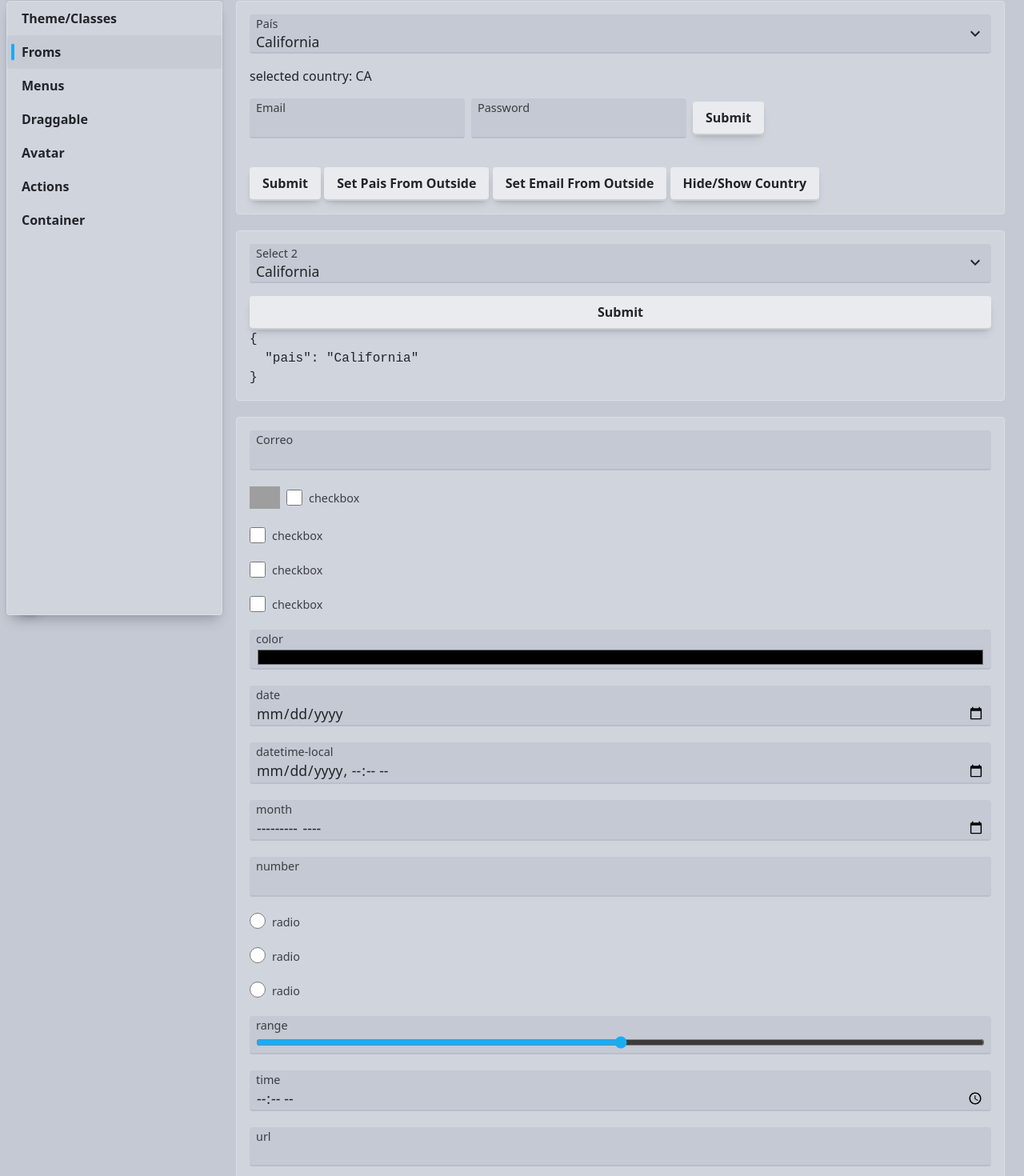
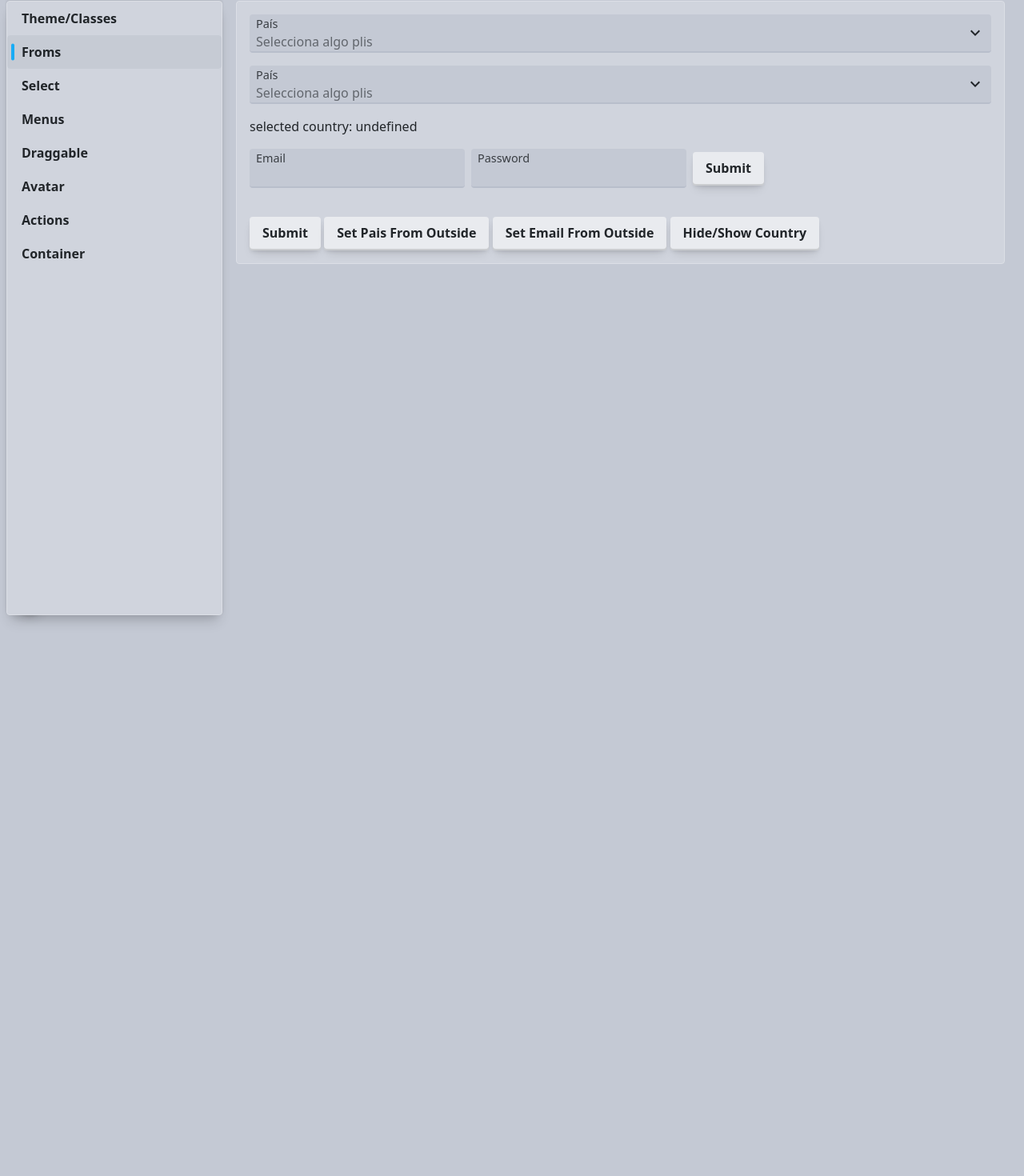
Before and after one commit to LuisManuelNR/chasi-ui, a SvelteKit app: page /forms in a window 1280 px wide. Shown: the part 15-1485 px from the top of the page at 80% size. After the commit the page ends 800 px from the top, so only its background shows below. Built offline with nearby package versions, Linux system fonts and the light colour scheme; grey boxes are pictures that could not be loaded.

Commit message:
change logic on select, rules and label

```diff
--- a/src/lib/CForms/CLabel.svelte
+++ b/src/lib/CForms/CLabel.svelte
@@ -1,68 +1,57 @@
 <script lang="ts">
-	import type { Action } from 'svelte/action'
-	import type { Rule } from './rules.js'
-	import { getContext } from 'svelte'
+	import type { Rule } from '$lib'
+	import { getContext, onMount } from 'svelte'
 
 	export let label = ''
 	export let loading = false
+	export let rules: Array<Rule<any>> | undefined = undefined
 
 	let hint = ''
 	let shake = false
+	let value = ''
 
-	const formValidator = getContext<Set<() => string | undefined> | undefined>('validators')
+	const formValidator = getContext<Set<() => void> | undefined>('validators')
 
-	const rules: Action<HTMLInputElement | HTMLTextAreaElement, Rule[]> = (input, fns) => {
-		const vfunc = validator(fns, input)
-		if (formValidator) {
-			formValidator.add(vfunc)
+	function handleInputEvent(e: any) {
+		if (!rules?.length) return
+		if (e instanceof CustomEvent) value = e.detail
+		else if (e.target instanceof HTMLInputElement) {
+			if (e.target.type === 'checkbox' || e.target.type === 'radio') value = e.target.checked
+			else value = e.target.value
 		}
-		const validationProcess = validate(fns, input)
-		//@ts-ignore
-		const { get, set } = Object.getOwnPropertyDescriptor(HTMLInputElement.prototype, 'value')
-		Object.defineProperty(input, 'value', {
-			get() {
-				return get.call(this)
-			},
-			set(newVal) {
-				set.call(this, newVal)
-				input.dispatchEvent(new Event('input', { bubbles: true }))
-			}
-		})
-		input.addEventListener('input', validationProcess)
-		return {
-			destroy() {
-				if (formValidator) {
-					formValidator.delete(vfunc)
-				}
-				input.removeEventListener('input', validationProcess)
-			}
-		}
+		validate(value)
 	}
 
-	function validator(rules: Rule[], input: HTMLInputElement | HTMLTextAreaElement) {
-		return () => {
-			if (input) {
-				validate(rules, input)()
-				if (hint) shake = true
+	export function validate(v: any) {
+		if (!rules?.length) return true
+		let ilegal: string | true
+		hint = ''
+		for (let i = 0; i < rules.length; i++) {
+			if (typeof rules[i] !== 'function') return true
+			ilegal = rules[i](v)
+			if (ilegal !== true) {
+				hint = ilegal
 				return hint
 			}
 		}
 	}
 
-	function validate(r: Rule[], input: HTMLInputElement | HTMLTextAreaElement) {
-		return () => {
-			let ilegal: string | true = ''
-			if (r.length) {
-				for (let i = 0; i < r.length; i++) {
-					ilegal = r[i](input.value)
-					if (ilegal !== true) {
-						break
-					}
-				}
-			}
-			hint = ilegal !== true ? ilegal : ''
+	function toValidaror() {
+		validate(value)
+		if (hint) shake = true
+		return hint
+	}
+
+	function appendRuleToForm() {
+		if (formValidator) {
+			formValidator.add(toValidaror)
+			return () => formValidator.delete(toValidaror)
 		}
 	}
+
+	onMount(() => {
+		return appendRuleToForm()
+	})
 </script>
 
 <label
@@ -72,6 +61,7 @@
 	class:error-state={hint}
 	class:shake-animation={shake}
 	on:animationend={() => (shake = false)}
+	on:input={handleInputEvent}
 >
 	<div class="label-text">
 		{label}
@@ -80,7 +70,7 @@
 		<slot name="prepend" />
 	</div>
 	<div class="input-ctrl">
-		<slot {rules} />
+		<slot />
 	</div>
 	<div class="append">
 		<slot name="append" />
--- a/src/lib/CForms/CSelect.svelte
+++ b/src/lib/CForms/CSelect.svelte
@@ -1,72 +1,101 @@
 <script lang="ts">
+	import type { Rule } from '$lib'
+	import { CLabel, CIcon, CDialog } from '$lib'
+	import { mdiChevronDown, mdiMagnify } from '@mdi/js'
 	import { isEqual } from '$lib/utils.js'
-
-	import type { Rule } from './rules.js'
-	import CLabel from './CLabel.svelte'
-	import CIcon from '../CIcon/CIcon.svelte'
-	import CDialog from '../CDialog/CDialog.svelte'
-	import { createEventDispatcher } from 'svelte'
-	import { mdiChevronDown } from '@mdi/js'
 	import { BROWSER } from 'esm-env'
+	import { createEventDispatcher, tick } from 'svelte'
 
 	type T = $$Generic
 	type X = T extends Record<string, any> ? keyof T : undefined
+	export let items: T[] = []
+	export let value: T | undefined = undefined
 	export let label = ''
-	export let items: T[] = []
-	// @ts-ignore
-	export let itemText: X = undefined
-	// @ts-ignore
-	export let filterBy: X | boolean = false
-	// @ts-ignore
-	export let itemValue: X = undefined
-	export let value: any = ''
-	export let rules: Rule[] = []
+	export let rules: Array<Rule<T>> | undefined = undefined
 	export let loading = false
 	export let disabled = false
 	export let noDataText = 'No hay datos disponibles'
+	export let placeholder = ''
+	// @ts-ignore
+	export let filterBy: X | false = false
 
-	let filteredItems: T[] = []
+	let selectedIndex = -1
+	let dialog = false
+	let cursor = -1
 	let fitlerValue = ''
-	let cursor = -1
-	let dialog = false
-	let listElement: HTMLDivElement
-	const distpach = createEventDispatcher<{ change: T }>()
+	let inputElement: HTMLInputElement
+	let virtualList = items
+	const dispatch = createEventDispatcher<{ 'select-item': T }>()
 
-	$: renovateFilteredItems(items)
-
-	function renovateFilteredItems(list: T[]) {
-		filteredItems = list
-	}
-
-	function open() {
-		filteredItems = items
-		fitlerValue = ''
-		cursor = -1
-		dialog = true
-	}
-
-	function selectItem(item: T) {
-		return () => {
-			// @ts-ignore
-			value = itemValue && item instanceof Object && item !== null ? item[itemValue] : item
-			dialog = false
-			filteredItems = items
-			fitlerValue = ''
+	async function onListChange(list: T[]) {
+		virtualList = list
+		if (!list.length) return (value = undefined)
+		selectedIndex = list.findIndex((v) => isEqual(v, value))
+		if (selectedIndex !== -1) {
+			value = list[selectedIndex]
 		}
 	}
 
-	function onFilter() {
-		filteredItems = items.filter((v: T) => {
-			const toNormalize =
-				filterBy && typeof filterBy === 'string' && v instanceof Object ? v[filterBy] : v
-			if (typeof toNormalize === 'string') {
-				const a = normalizeItems(toNormalize)
+	async function onValueChange(val?: T) {
+		if (inputElement && rules && rules.length) {
+			await tick()
+			inputElement.dispatchEvent(new CustomEvent('input', { bubbles: true, detail: val }))
+		}
+	}
+
+	function setValue(val: T) {
+		return async () => {
+			value = val
+			dialog = false
+			dispatch('select-item', value)
+		}
+	}
+
+	function filterList() {
+		cursor = 0
+		virtualList = items.filter((v) => {
+			if (!filterBy) return true
+			const value = `${v[filterBy]}`
+			const a = normalizeItems(value)
 			const b = normalizeItems(fitlerValue)
 			return a.includes(b)
+		})
 	}
-			return v
-		})
-		cursor = filteredItems.length ? 0 : -1
+
+	function handleKeyDown(e: KeyboardEvent) {
+		if (disabled || !virtualList) return
+		const kUp = e.code === 'ArrowUp'
+		const kDown = e.code === 'ArrowDown'
+		const intro = e.code === 'Enter'
+		if (intro) {
+			e.stopPropagation()
+			e.preventDefault()
+			setValue(virtualList[cursor])()
+		}
+		if (!kUp && !kDown && !intro) {
+			focusElement('#c-select-filter')
+		}
+		if (kUp) {
+			e.stopPropagation()
+			e.preventDefault()
+			cursor -= cursor <= 0 ? -virtualList.length + 1 : 1
+			focusElement('.selected')
+		}
+		if (kDown) {
+			e.stopPropagation()
+			e.preventDefault()
+			cursor += cursor === virtualList.length - 1 ? -virtualList.length + 1 : 1
+			focusElement('.selected')
+		}
+	}
+
+	function openSelect() {
+		if (!items.length) return
+		cursor = 0
+		fitlerValue = ''
+		virtualList = items
+		dialog = true
+		focusElement(filterBy ? '#c-select-filter' : '.selected')
 	}
 
 	function normalizeItems(str: string) {
@@ -77,152 +106,89 @@
 			.replace(/[\u0300-\u036F]/g, '')
 	}
 
-	function handleKeyDown(el: 'select' | 'filter') {
-		return (e: KeyboardEvent) => {
-			if (disabled) return
-			const kUp = e.code === 'ArrowUp'
-			const kDown = e.code === 'ArrowDown'
-			const kSpace = e.code === 'Space'
-			const kTab = e.code === 'Tab'
-			const kEnter = e.code === 'Enter'
-			if (el === 'select' && (kSpace || kEnter)) {
-				open()
-				e.preventDefault()
-				e.stopPropagation()
-			}
-			if (el === 'filter') {
-				if (kTab || kUp || kDown || kEnter) {
-					e.stopPropagation()
-					e.preventDefault()
-				}
-				if (kTab) {
-					dialog = false
-				}
-				if (kUp) {
-					cursor -= cursor <= 0 ? -filteredItems.length + 1 : 1
-					scrollItemSelectIntoView()
-				}
-				if (kDown) {
-					cursor += cursor === filteredItems.length - 1 ? -filteredItems.length + 1 : 1
-					scrollItemSelectIntoView()
-				}
-				if (kEnter) {
-					const selected = filteredItems[cursor]
-					if (selected) {
-						selectItem(selected)()
-					}
-				}
-			}
-		}
+	async function focusElement(selector: string) {
+		await tick()
+		await tick()
+		const _selector = `dialog[open] ${selector}`
+		const currentBtn = document.querySelector(_selector) as HTMLElement
+		if (currentBtn) currentBtn.focus()
 	}
 
-	function scrollItemSelectIntoView() {
-		const element = listElement.querySelector('.list-item.selected')
-		if (!element) return
-		if ('scrollIntoViewIfNeeded' in element) {
-			//@ts-ignore
-			element.scrollIntoViewIfNeeded({ block: 'end' })
-		}
-	}
-
-	$: selectedItem =
-		BROWSER &&
-		value &&
-		items.find((v) => (itemValue ? isEqual(v[itemValue], value) : isEqual(v, value)))
-	$: displayText =
-		(itemText && selectedItem instanceof Object && selectedItem !== null
-			? selectedItem[itemText]
-			: selectedItem) || ''
-	let oldSelectedItem = selectedItem
-	$: if (selectedItem && selectedItem !== oldSelectedItem) {
-		distpach('change', selectedItem)
-		oldSelectedItem = selectedItem
-	}
+	$: BROWSER && onListChange(items)
+	$: BROWSER && onValueChange(value)
+	$: BROWSER && fitlerValue && filterList()
 </script>
 
-<div class="c-select-ctrl">
-	<slot {open} {selectedItem}>
-		<CLabel {label} {loading} let:rules={inputRules}>
-			<slot name="prepend" slot="prepend" {selectedItem} />
-			<input
-				readonly
-				{disabled}
-				on:click={open}
-				value={displayText}
-				on:keydown={handleKeyDown('select')}
-			/>
-			<input hidden use:inputRules={rules} {value} />
+<div class="c-select">
+	<CLabel {label} {loading} {rules}>
+		<button class="text-left full-width d-flex align-center gap-2" {disabled} on:click={openSelect}>
+			{#if items.length}
+				{#if value}
+					<slot item={value} isList={false}>
+						{value}
+					</slot>
+				{:else}
+					<span class="info-text">{placeholder}</span>
+				{/if}
+			{:else}
+				<span class="info-text">{noDataText}</span>
+			{/if}
+		</button>
+		<input hidden bind:this={inputElement} />
 		<svelte:fragment slot="append">
 			<CIcon icon={mdiChevronDown} />
 		</svelte:fragment>
 	</CLabel>
-	</slot>
 
-	<div class="select-list" class:with-filter={filterBy}>
+	{#if items.length && virtualList}
 		<CDialog bind:active={dialog}>
+			<div slot="header" class="mb-2">
 				{#if filterBy}
-				<div class="filter-input mb-4">
 					<CLabel>
+						<svelte:fragment slot="prepend">
+							<CIcon icon={mdiMagnify}></CIcon>
+						</svelte:fragment>
 						<input
-							placeholder="Filtrar Lista"
+							id="c-select-filter"
+							autocomplete="off"
+							bind:value={fitlerValue}
+							on:keydown={handleKeyDown}
 							type="search"
-							bind:value={fitlerValue}
-							on:input={onFilter}
-							on:keydown={handleKeyDown('filter')}
 						/>
 					</CLabel>
+				{/if}
 			</div>
-			{/if}
-			<div class="options" bind:this={listElement}>
-				{#if !filteredItems.length}
-					<div class="px-4">
-						{noDataText}
-					</div>
-				{:else}
-					{#each filteredItems as item, i}
+			<div class="item-list">
+				{#each virtualList as item, i}
 					<button
-							class="list-item"
+						class="list-item full-width"
 						class:selected={cursor === i}
-							on:click={selectItem(item)}
-							on:keydown={handleKeyDown('filter')}
+						on:click={setValue(item)}
+						on:keydown={handleKeyDown}
 					>
-							<slot name="item" {item} index={i}>
-								{itemText ? item[itemText] : item}
+						<slot {item} isList={true}>
+							{item}
 						</slot>
 					</button>
 				{/each}
+			</div>
+		</CDialog>
 	{/if}
 </div>
-		</CDialog>
-	</div>
-</div>
 
-<style lang="scss">
-	@layer ChasiSelect {
-		input[readonly] {
-			cursor: initial;
-			user-select: none;
+<style>
+	.c-select {
+		--dialog-max-width: 40ch;
 	}
-		.select-list {
-			--dialog-max-width: min(250px, 100vw);
-			&.with-filter {
-				:global(dialog) {
-					height: 95dvh;
+	.item-list {
+		overflow-y: auto;
+		overflow-x: hidden;
 	}
+	.list-item {
+		white-space: normal;
+		text-align: left;
 	}
-			:global(dialog) {
-				padding: 0;
-			}
-		}
-		.options {
-			display: flex;
-			flex-direction: column;
-			gap: var(--size-1);
-		}
-		.filter-input {
-			position: sticky;
-			top: 0;
-			z-index: 1;
-		}
+	.info-text {
+		opacity: 0.6;
 	}
 </style>
--- a/src/lib/CForms/rules.ts
+++ b/src/lib/CForms/rules.ts
@@ -1 +1 @@
-export type Rule = (v: any) => true | string
+export type Rule<T> = (v: T) => true | string
--- a/src/lib/CSidebar/CSidebar.svelte
+++ b/src/lib/CSidebar/CSidebar.svelte
@@ -8,11 +8,11 @@
 {#if active}
 	<div class="sidebar py-3" transition:slide={{ axis: 'x', duration: 150 }} class:right>
 		<aside class="card pa-0">
-			<div><slot name="header" /></div>
+			<slot name="header" />
 			<nav class="nav-body">
 				<slot />
 			</nav>
-			<div><slot name="footer" /></div>
+			<slot name="footer" />
 		</aside>
 	</div>
 {/if}
--- a/src/routes/+layout.svelte
+++ b/src/routes/+layout.svelte
@@ -8,6 +8,7 @@
 	const links = [
 		{ text: 'Theme/Classes', url: '/theme' },
 		{ text: 'Froms', url: '/forms' },
+		{ text: 'Select', url: '/select' },
 		{ text: 'Menus', url: '/menus' },
 		{ text: 'Draggable', url: '/draggable' },
 		{ text: 'Avatar', url: '/avatar' },
--- a/src/routes/actions/+page.svelte
+++ b/src/routes/actions/+page.svelte
@@ -46,9 +46,6 @@
 </pat-tata>
 
 <style>
-	aa-bb {
-		width: 400px;
-	}
 	div {
 		background-color: var(--s-3);
 		height: 1000px;
--- a/src/routes/forms/+page.svelte
+++ b/src/routes/forms/+page.svelte
@@ -1,14 +1,17 @@
 <script lang="ts">
-	import { CLabel, CForm, CSelect } from '$lib'
+	import { CLabel, CForm, CSelect, CNotifier } from '$lib'
 	import { mdiFlag } from '@mdi/js'
 	import type { Rule } from '$lib'
 
 	function handleSubmit() {
-		console.log('Form submit')
+		CNotifier.info({ title: 'Form submit' })
 	}
 
-	const required: Rule = (v) => !!v || 'Este campo es requerido y es un error muy largo'
-	const validEmail: Rule = (v: string) =>
+	const requiredCountry = (v: (typeof items)[number]) => {
+		return v.abbr === 'NY' || 'El pais debe ser Nueva York!!!'
+	}
+	const required = (v: any) => !!v || 'Este campo es requerido y es un error muy largo'
+	const validEmail = (v: string) =>
 		v.endsWith('@gmail.com') ||
 		'Email mal formado, (tiene que terminar con @gmail.com) o algo por el estilo'
 
@@ -45,21 +48,18 @@
 		{ state: 'New York', abbr: 'NY' }
 	]
 
-	const testForm = {
-		pais: 'California'
-	}
+	const testForm = {}
 	function sleep(ms = 1000) {
 		return new Promise((resolve) => setTimeout(resolve, ms))
 	}
-	async function handleSelectChange(e: CustomEvent) {
-		await sleep(3000)
-		console.log('Select change', e.detail)
+	function handleSelectChange(e: CustomEvent) {
+		CNotifier.info({ title: JSON.stringify(e.detail, null, 2) })
 	}
 
 	let countryDefault: (typeof items)[number]
 	let testEmail: string = ''
 	function changeCountry() {
-		countryDefault = { state: 'Florida', abbr: 'FL' }
+		countryDefault = { state: 'Cuba', abbr: 'CU' }
 	}
 	function changeemail() {
 		if (testEmail === 'no-es-valido') {
@@ -72,48 +72,45 @@
 	function toggleCountryVisibility() {
 		visibleCountry = !visibleCountry
 	}
-	let testAbbr = 'CA'
+	let testAbbr: any
 </script>
 
 <div class="card mb-4">
 	<CForm on:submit={handleSubmit}>
 		<div class="d-grid gap-3">
-			<!-- <CSelect
+			<CSelect
 				label="País"
 				{items}
-				itemText="state"
-				let:open
-				let:displayText
+				placeholder="Selecciona algo plis"
+				bind:value={countryDefault}
+				let:item
 				filterBy="state"
-				on:change={handleSelectChange}
+				on:select-item={handleSelectChange}
 			>
-				<button class="btn" on:click={open}> pais con filtro: resultado {displayText} </button>
-			</CSelect> -->
+				{item.state}
+			</CSelect>
 			{#if visibleCountry}
 				<CSelect
 					label="País"
 					{items}
-					itemText="state"
-					itemValue="abbr"
 					filterBy="state"
-					rules={[required]}
-					bind:value={testAbbr}
-				/>
-				<p>selected country: {testAbbr}</p>
+					rules={[requiredCountry]}
+					bind:value={countryDefault}
+					placeholder="Selecciona algo plis"
+					let:item
+				>
+					{item.state}
+				</CSelect>
+				<p>selected country: {JSON.stringify(countryDefault, null, 2)}</p>
 			{:else}
 				country field was hidden
 			{/if}
 			<div class="d-flex gap-2 align-center mb-4">
-				<CLabel label="Email" let:rules>
-					<input
-						type="email"
-						autocomplete="email"
-						use:rules={[required, validEmail]}
-						value={testEmail}
-					/>
+				<CLabel label="Email" rules={[required, validEmail]}>
+					<input type="email" autocomplete="email" bind:value={testEmail} />
 				</CLabel>
-				<CLabel label="Password" let:rules>
-					<input type="password" autocomplete="current-password" use:rules={[required]} />
+				<CLabel label="Password" rules={[required]}>
+					<input type="password" autocomplete="current-password" />
 				</CLabel>
 				<button class="btn"> submit </button>
 			</div>
@@ -126,80 +123,3 @@
 		</div>
 	</CForm>
 </div>
-
-<div class="card mb-4">
-	<CForm on:submit={handleSubmit}>
-		<div class="d-grid gap-3">
-			<CSelect
-				label="Select 2"
-				{items}
-				bind:value={testForm.pais}
-				itemText="state"
-				itemValue="state"
-				rules={[required]}
-			/>
-			<button class="btn"> submit </button>
-		</div>
-	</CForm>
-	<pre>{JSON.stringify(testForm, null, 2)}</pre>
-</div>
-
-<div class="d-flex gap-4 flex-column card mb-4">
-	<CLabel label="Correo">
-		<input type="email" />
-	</CLabel>
-	<CLabel label="checkbox">
-		<img
-			slot="prepend"
-			src="https://imagessl.casadellibro.com/t1e/flag/ES.png"
-			alt="banderita"
-			width="38px"
-		/>
-		<input type="checkbox" />
-	</CLabel>
-	<CLabel label="checkbox">
-		<input type="checkbox" />
-	</CLabel>
-	<CLabel label="checkbox">
-		<input type="checkbox" />
-	</CLabel>
-	<CLabel label="checkbox">
-		<input type="checkbox" />
-	</CLabel>
-	<CLabel label="color">
-		<input type="color" />
-	</CLabel>
-	<CLabel label="date">
-		<input type="date" />
-	</CLabel>
-	<CLabel label="datetime-local">
-		<input type="datetime-local" />
-	</CLabel>
-	<CLabel label="month">
-		<input type="month" />
-	</CLabel>
-	<CLabel label="number">
-		<input type="number" />
-	</CLabel>
-	<CLabel label="radio">
-		<input type="radio" />
-	</CLabel>
-	<CLabel label="radio">
-		<input type="radio" />
-	</CLabel>
-	<CLabel label="radio">
-		<input type="radio" />
-	</CLabel>
-	<CLabel label="range">
-		<input type="range" />
-	</CLabel>
-	<CLabel label="time">
-		<input type="time" />
-	</CLabel>
-	<CLabel label="url">
-		<input type="url" />
-	</CLabel>
-	<CLabel label="week">
-		<input type="week" />
-	</CLabel>
-</div>
--- a/tsconfig.json
+++ b/tsconfig.json
@@ -9,6 +9,7 @@
 		"skipLibCheck": true,
 		"sourceMap": true,
 		"strict": true,
+		"module": "NodeNext",
 		"moduleResolution": "NodeNext",
 		"paths": {
 			"$lib": ["./src/lib/index.ts"],
```
Also changed, not shown: src/lib/CDialog/CDialog.svelte (+15 -2 lines), src/routes/select/+page.svelte (added, +110 -0 lines), 2 other files (tests, documents, lock files or other folders). Lines whose indentation alone changed are shown as unchanged.
